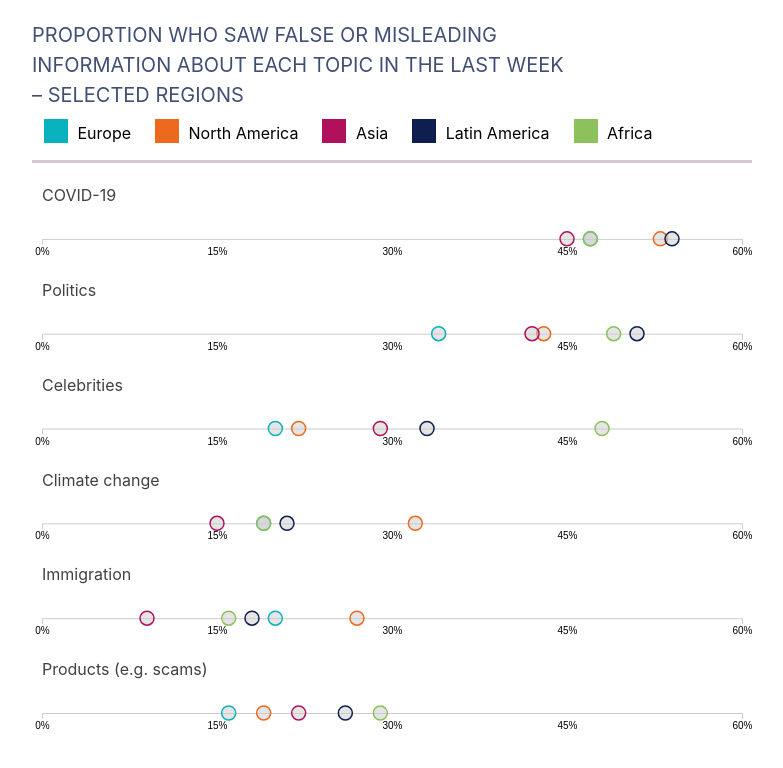
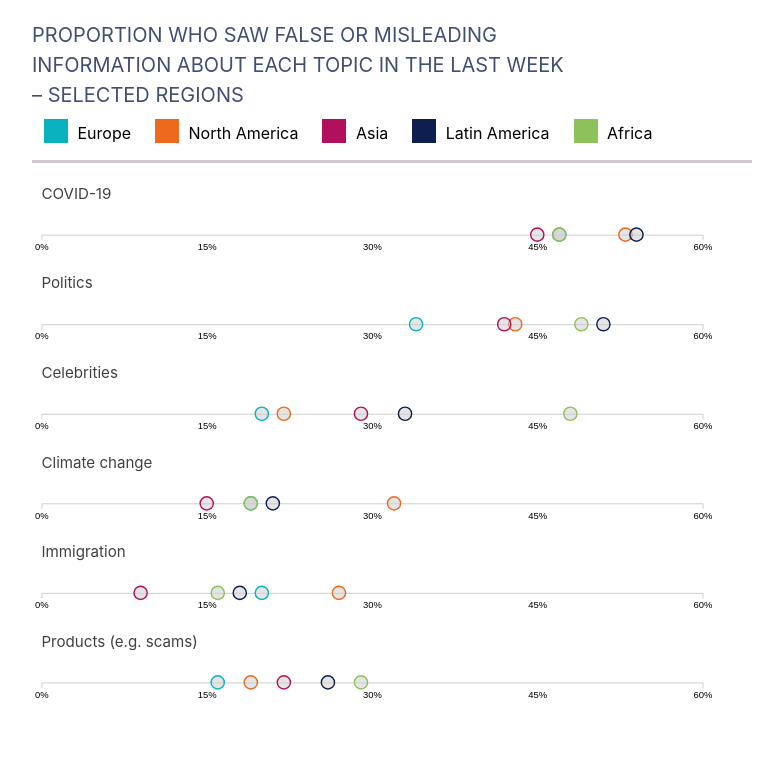
Before and after one commit to ancasarb/reuters-misinformation-digital-news-report-2022-vis, a SvelteKit app: page /two in a window 1280 px wide. Shown: the top 768 px of the page, without its empty margins (268-1051 px from the left). Built offline with nearby package versions, Linux system fonts and the light colour scheme.

Commit message:
revert positioning

```diff
--- a/src/components/charts/two/Chart.svelte
+++ b/src/components/charts/two/Chart.svelte
@@ -50,13 +50,7 @@
 
 <Chart>
 	<ColorLegend width={dimensions.width} {colorScale} categories={dots} {selected} {onSelect} />
-	<div
-		style:width="{dimensions.width}px"
-		style:height="{dimensions.height - dimensions.margin.top}px"
-		style:top="{dimensions.margin.top}px"
-		style:position="relative"
-	>
-		<svg width={dimensions.width} height={dimensions.height}>
+	<svg viewBox="0 0 {dimensions.width} {dimensions.height}">
 		<g transform={`translate(${dimensions.margin.left}, ${dimensions.margin.top})`}>
 			{#each groups as group}
 				{@const groupData = filter(data, (item) => groupAccessor(item) === group)}
@@ -82,5 +76,4 @@
 			{/each}
 		</g>
 	</svg>
-	</div>
 </Chart>
```
Lines whose indentation alone changed are shown as unchanged.
